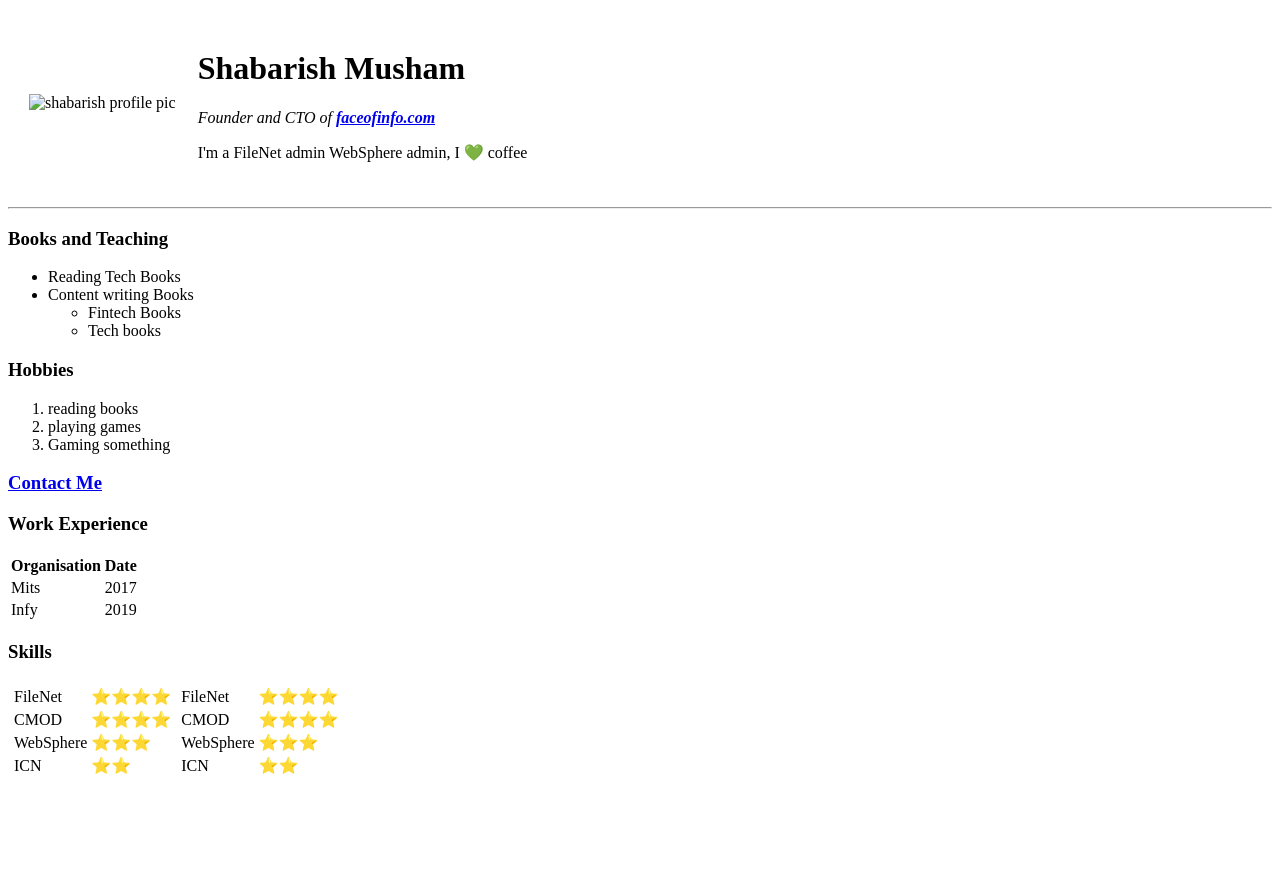
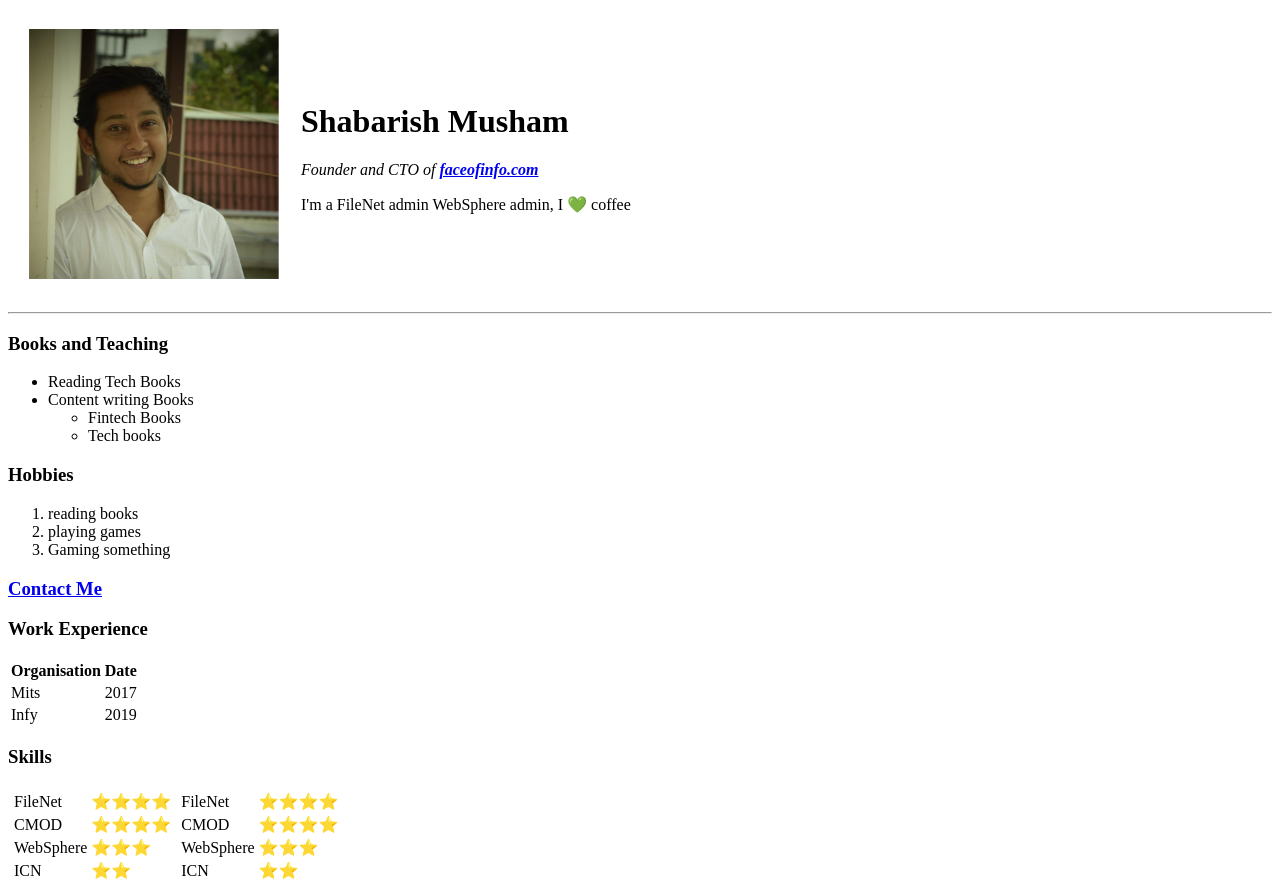
Before and after one commit to shabarish2593/cv, a plain HTML site: page index.html in a window 1280 px wide. Before the commit the page ends 800 px from the top, so only its background shows below. Drawn offline with Linux system fonts and the light colour scheme.

Commit message:
Caps issue

```diff
--- a/index.html
+++ b/index.html
@@ -14,7 +14,7 @@
   <table cellspacing="20">
     <tr>
        <td>
-         <img src="/shabarish2593/cv/some.JPEG" height="250" width="250" alt="shabarish profile pic">
+         <img src="some.jpeg" height="250" width="250" alt="shabarish profile pic">
        </td>
        <td>
          <h1>Shabarish Musham</h1>
```
